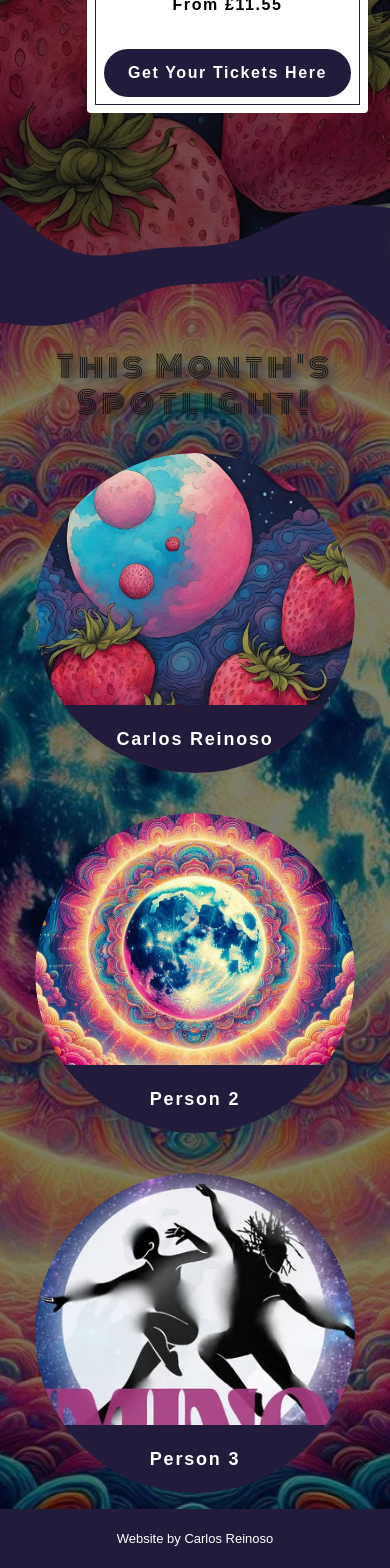
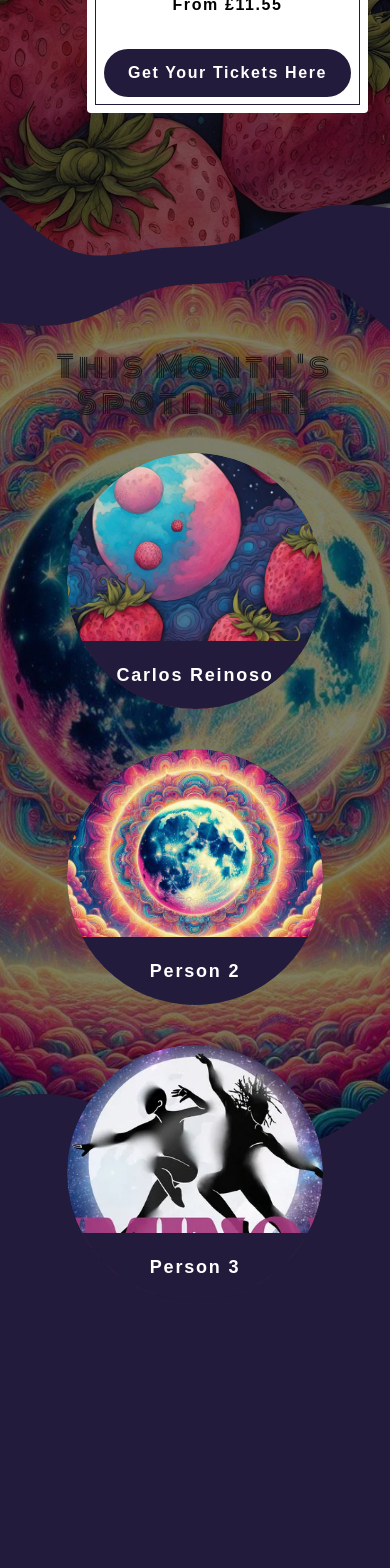
Before and after one commit to CarlosReinoso/carlos, a Next.js app: page / in a window 390 px wide. Shown: the part 1257-2825 px from the top of the page. After the commit the page ends 2574 px from the top, so only its background shows below. Built offline with nearby package versions, Linux system fonts and the light colour scheme; a web font is replaced by a local one.

Commit message:
responsiveness and wave

```diff
--- a/src/app/globals.css
+++ b/src/app/globals.css
@@ -50,6 +50,3 @@ body {
 .font-neucha {
   letter-spacing: 0.1em;
 }
-.svg-container {
-  transform: scale(-1, -1) translateY(0.2px);
-}
--- a/src/app/page.js
+++ b/src/app/page.js
@@ -1,9 +1,8 @@
-import AboutSection from "@/components/AboutSection";
+import EventsPlatformSection from "@/components/EventsPlatformSection";
 import Footer from "@/components/Footer";
 import HeroSection from "@/components/Hero";
 import SpotlightSection from "@/components/SpotlightSection";
 import UpcomingEvent from "@/components/UpcomingEvent";
-import Image from "next/image";
 
 export default function Home() {
   return (
@@ -11,6 +10,7 @@ export default function Home() {
       <HeroSection />
       <UpcomingEvent />
       <SpotlightSection />
+      {/* <EventsPlatformSection /> */}
       <Footer />
     </main>
   );
--- /dev/null
+++ b/src/components/EventsPlatformSection.js
@@ -0,0 +1,26 @@
+"use client";
+import { useState, useEffect } from "react";
+import Typography from "./common/Typography";
+import SVGWave from "./common/SVGWave";
+
+const EventsPlatformSection = () => {
+  return (
+    <div>
+      <div className="relative bg-[url('/homepage/delic-moon.jpg')] bg-cover bg-center bg-black bg-opacity-50 bg-blend-overlay h-full">
+        <SVGWave style={{ transform: "scale(1, -1) translateY(0.2px)" }} />
+        <Typography
+          variant="h2"
+          className="font-monoton text-shadow text-center"
+        >
+          This Month's Spotlight!
+        </Typography>
+      </div>
+      {/* <SVGWave
+        className="absolute inset-x-0 bottom-[-1%]"
+        style={{ transform: "scale(-1, 1) translateY(0.2px)" }}
+      /> */}
+    </div>
+  );
+};
+
+export default EventsPlatformSection;
--- a/src/components/SpotlightSection.js
+++ b/src/components/SpotlightSection.js
@@ -1,6 +1,7 @@
 "use client";
 import { useState, useEffect } from "react";
 import Typography from "./common/Typography";
+import SVGWave from "./common/SVGWave";
 
 const images = [
   { src: "/homepage/strawberry-moon.jpg", name: "Carlos Reinoso" },
@@ -12,9 +13,9 @@ const images = [
 const SpotlightSection = () => {
   const [isModalOpen, setIsModalOpen] = useState(false);
   const [currentImage, setCurrentImage] = useState("");
-  console.log("🚀 ~ SpotlightSection ~ currentImage:", currentImage)
+  console.log("🚀 ~ SpotlightSection ~ currentImage:", currentImage);
   const [currentIndex, setCurrentIndex] = useState(0);
-  console.log("🚀 ~ SpotlightSection ~ currentIndex:", currentIndex)
+  console.log("🚀 ~ SpotlightSection ~ currentIndex:", currentIndex);
 
   const openModal = (image) => {
     setCurrentImage(image);
@@ -44,16 +45,13 @@ const SpotlightSection = () => {
 
   return (
     <div>
-      <div className="relative bg-[url('/homepage/delic-moon.jpg')] bg-cover bg-center bg-black bg-opacity-50 bg-blend-overlay">
-        <div class="svg-container">
-          <svg xmlns="http://www.w3.org/2000/svg" viewBox="0 0 1440 320">
-            <path
-              fill="var(--primary-colour)"
-              fill-opacity="1"
-              d="M0,64L48,106.7C96,149,192,235,288,261.3C384,288,480,256,576,245.3C672,235,768,245,864,218.7C960,192,1056,128,1152,101.3C1248,75,1344,85,1392,90.7L1440,96L1440,320L1392,320C1344,320,1248,320,1152,320C1056,320,960,320,864,320C768,320,672,320,576,320C480,320,384,320,288,320C192,320,96,320,48,320L0,320Z"
-            ></path>
-          </svg>
-        </div>
+      <div className="relative h-[105vh] 2xl:h-[115vh] bg-[url('/homepage/delic-moon.jpg')] bg-cover bg-center bg-black bg-opacity-50 bg-blend-overlay">
+        {/* SVGWave at the top with lower z-index */}
+        <SVGWave
+          style={{
+            transform: "scale(-1, -1) translateY(0.2px)",
+          }}
+        />
 
         <Typography
           variant="h2"
@@ -61,11 +59,12 @@ const SpotlightSection = () => {
         >
           This Month's Spotlight!
         </Typography>
-        <div className="flex justify-center w-full">
+
+        <div className="flex justify-center w-full relative z-10">
           <div className="grid grid-cols-1 sm:grid-cols-2 md:grid-cols-2 lg:grid-cols-3 gap-10 p-4">
             {images.map((image, index) => (
               <div key={index} className="text-center">
-                <div className="relative cursor-pointer w-80 h-80 mx-auto overflow-hidden rounded-full">
+                <div className="relative cursor-pointer w-64 sm:w-80 h-64 sm:h-80 mx-auto overflow-hidden rounded-full">
                   <img
                     src={image.src}
                     alt={`Image ${index + 1}`}
@@ -80,24 +79,23 @@ const SpotlightSection = () => {
               </div>
             ))}
           </div>
+        </div>
 
         {isModalOpen && (
           <div
             className="fixed inset-0 bg-black bg-opacity-75 flex items-center justify-center z-50"
-              onClick={closeModal} // Close modal when clicking on the overlay
+            onClick={closeModal}
           >
             <div
               className="relative bg-white p-4 rounded shadow-lg max-w-4xl w-full flex"
-                onClick={(event) => event.stopPropagation()} // Prevent closing when clicking inside the modal content
+              onClick={(event) => event.stopPropagation()}
             >
-                {/* Previous Button */}
               <button
                 onClick={showPreviousImage}
                 className="absolute left-2 top-1/2 transform -translate-y-1/2 bg-gray-800 text-white p-2 rounded-full focus:outline-none"
               >
                 &larr;
               </button>
-                {/* Image Section */}
               <div className="w-1/2 p-2">
                 <img
                   src={currentImage.src}
@@ -105,25 +103,21 @@ const SpotlightSection = () => {
                   className="w-full h-auto rounded"
                 />
               </div>
-                {/* Description Section */}
               <div className="w-1/2 p-2 text-black overflow-y-auto">
                 <h2 className="text-xl font-bold mb-2">Image Title</h2>
                 <p className="text-sm">
-                    {/* Your description text goes here. */}
                   Lorem ipsum dolor sit amet, consectetur adipiscing elit.
                   Nullam vehicula, nisi vel facilisis fermentum, lorem urna
                   cursus arcu, at tincidunt nisi eros vel sapien. Integer non
                   libero nec nulla consectetur tincidunt.
                 </p>
               </div>
-                {/* Next Button */}
               <button
                 onClick={showNextImage}
                 className="absolute right-2 top-1/2 transform -translate-y-1/2 bg-gray-800 text-white p-2 rounded-full focus:outline-none"
               >
                 &rarr;
               </button>
-                {/* Close Button */}
               <button
                 onClick={closeModal}
                 className="absolute top-2 right-2 text-black text-2xl font-bold"
@@ -133,7 +127,12 @@ const SpotlightSection = () => {
             </div>
           </div>
         )}
-        </div>
+
+        {/* SVGWave at the bottom with lower z-index */}
+        <SVGWave
+          className="absolute inset-x-0 bottom-[-1%]"
+          style={{ transform: "scale(-1, 1) translateY(0.2px)" }}
+        />
       </div>
     </div>
   );
--- a/src/components/UpcomingEvent.js
+++ b/src/components/UpcomingEvent.js
@@ -1,4 +1,5 @@
 import Button from "./common/Button";
+import SVGWave from "./common/SVGWave";
 import Typography from "./common/Typography";
 
 const UpcomingEvent = () => {
@@ -49,20 +50,7 @@ const UpcomingEvent = () => {
         </div>
       </div>
 
-      {/* SVG Wave at the Bottom */}
-      <div className="absolute inset-x-0 bottom-[-1%]">
-        <svg
-          xmlns="http://www.w3.org/2000/svg"
-          viewBox="0 0 1440 320"
-          className="w-full h-auto"
-        >
-          <path
-            fill="var(--primary-colour)"
-            fillOpacity="1"
-            d="M0,64L48,106.7C96,149,192,235,288,261.3C384,288,480,256,576,245.3C672,235,768,245,864,218.7C960,192,1056,128,1152,101.3C1248,75,1344,85,1392,90.7L1440,96L1440,320L1392,320C1344,320,1248,320,1152,320C1056,320,960,320,864,320C768,320,672,320,576,320C480,320,384,320,288,320C192,320,96,320,48,320L0,320Z"
-          ></path>
-        </svg>
-      </div>
+      <SVGWave className="absolute inset-x-0 bottom-[-1%]" />
     </div>
   );
 };
--- /dev/null
+++ b/src/components/common/SVGWave.js
@@ -0,0 +1,17 @@
+export default function SVGWave({ className = "", style }) {
+  return (
+    <div className={className} style={style}>
+      <svg
+        xmlns="http://www.w3.org/2000/svg"
+        viewBox="0 0 1440 320"
+        className="w-full h-auto"
+      >
+        <path
+          fill="var(--primary-colour)"
+          fillOpacity="1"
+          d="M0,64L48,106.7C96,149,192,235,288,261.3C384,288,480,256,576,245.3C672,235,768,245,864,218.7C960,192,1056,128,1152,101.3C1248,75,1344,85,1392,90.7L1440,96L1440,320L1392,320C1344,320,1248,320,1152,320C1056,320,960,320,864,320C768,320,672,320,576,320C480,320,384,320,288,320C192,320,96,320,48,320L0,320Z"
+        ></path>
+      </svg>
+    </div>
+  );
+}
```
Lines whose indentation alone changed are shown as unchanged.
